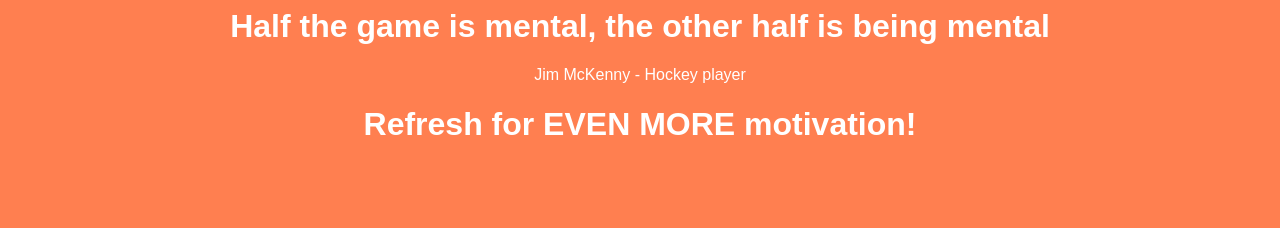
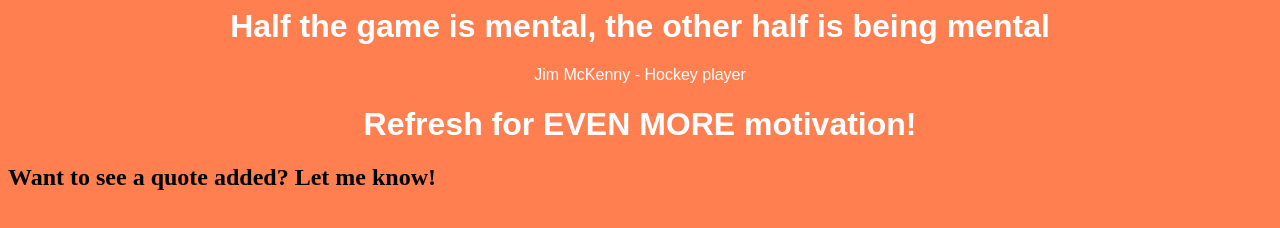
Before and after one commit to Reikon95/MotivationalQuotes, a plain HTML site: page index.html in a window 1280 px wide. Drawn offline with Linux system fonts and the light colour scheme.

Commit message:
Update index.html

```diff
--- a/index.html
+++ b/index.html
@@ -5,5 +5,6 @@
   </head>
   <body>
 <h1>Refresh for EVEN MORE motivation!</h1>
+    <h2> Want to see a quote added? Let me know!</h2>
   </body>
     </html>
```
